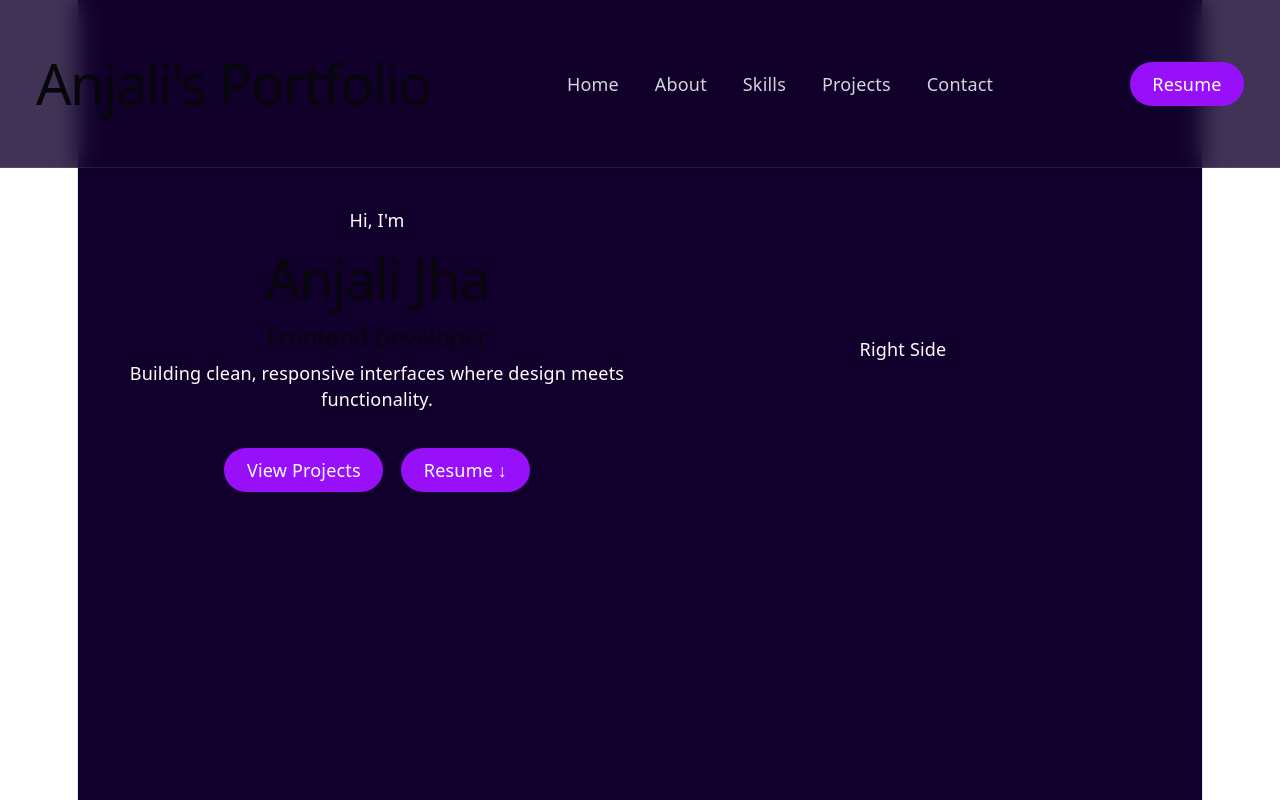
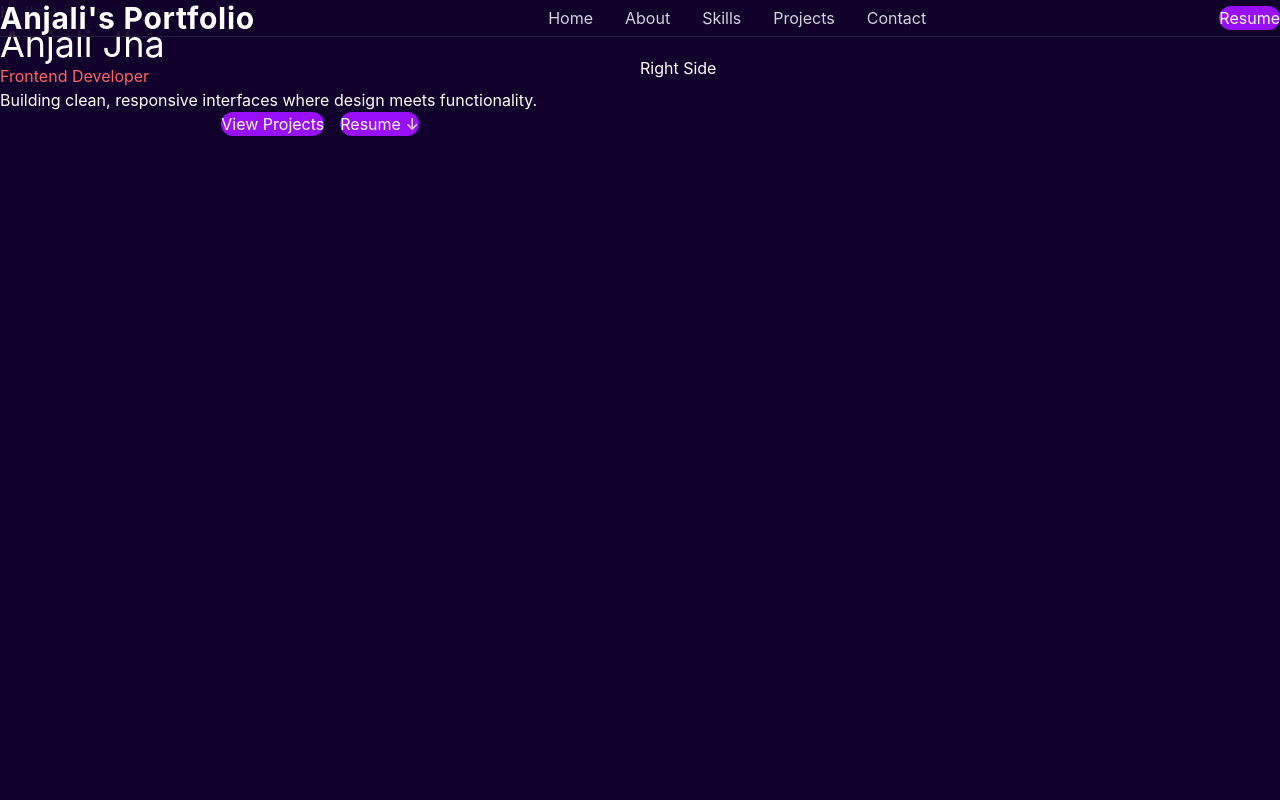
Before and after one commit to nyx-Anna/Anjali-Portfolio, a React (Vite) app: page / in a window 1280 px wide. Built offline with nearby package versions, Linux system fonts and the light colour scheme.

Commit message:
Remove default Vite styles and setup global CSS

```diff
--- a/index.html
+++ b/index.html
@@ -1,13 +1,17 @@
 <!doctype html>
 <html lang="en">
+
 <head>
   <meta charset="UTF-8" />
   <link rel="icon" type="image/svg+xml" href="/favicon.svg" />
   <meta name="viewport" content="width=device-width, initial-scale=1.0" />
-    <title>portfolio</title>
+  <style ref="stylesheet" href="./src/index.css"></style>
+  <title>Anjali's Portfolio</title>
 </head>
+
 <body>
   <div id="root"></div>
   <script type="module" src="/src/main.jsx"></script>
 </body>
+
 </html>
--- a/src/components/Hero.jsx
+++ b/src/components/Hero.jsx
@@ -1,14 +1,14 @@
 function Hero() {
   return (
-    <section className="min-h-screen bg-[#10002B] text-white pt-30 ">
+    <section className="min-h-screen bg-[#10002B] pt-30 ">
       <div className="max-w-7xl mx-auto w-full px-8 py-16">
         <div className="flex flex-col md:flex-row items-center justify-between">
           {/* Left Side */}
-          <div className="md:w-1/2 space-y-6">
-            <p>Hi, I'm</p>
-            <h1>Anjali Jha</h1>
-            <h2>Frontend Developer </h2>
-            <p>
+          <div className="md:w-1/2 space-y-8">
+            <p className="text-grey-400">Hi, I'm</p>
+            <h1 className="text-4xl">Anjali Jha</h1>
+            <h2 className="text-red-400">Frontend Developer</h2>
+            <p className="text-grey-400">
               Building clean, responsive interfaces where design meets
               functionality.
             </p>
--- a/src/index.css
+++ b/src/index.css
@@ -1,112 +1,26 @@
-:root {
-  --text: #6b6375;
-  --text-h: #08060d;
-  --bg: #fff;
-  --border: #e5e4e7;
-  --code-bg: #f4f3ec;
-  --accent: #aa3bff;
-  --accent-bg: rgba(170, 59, 255, 0.1);
-  --accent-border: rgba(170, 59, 255, 0.5);
-  --social-bg: rgba(244, 243, 236, 0.5);
-  --shadow:
-    rgba(0, 0, 0, 0.1) 0 10px 15px -3px, rgba(0, 0, 0, 0.05) 0 4px 6px -2px;
+@import "tailwindcss";
 
-  --sans: system-ui, "Segoe UI", Roboto, sans-serif;
-  --heading: system-ui, "Segoe UI", Roboto, sans-serif;
-  --mono: ui-monospace, Consolas, monospace;
-
-  font: 18px/145% var(--sans);
-  letter-spacing: 0.18px;
-  color-scheme: light dark;
-  color: var(--text);
-  background: var(--bg);
-  font-synthesis: none;
-  text-rendering: optimizeLegibility;
-  -webkit-font-smoothing: antialiased;
-  -moz-osx-font-smoothing: grayscale;
-
-  @media (max-width: 1024px) {
-    font-size: 16px;
-  }
+* {
+  margin: 0;
+  padding: 0;
+  box-sizing: border-box;
 }
 
-@media (prefers-color-scheme: dark) {
-  :root {
-    --text: #9ca3af;
-    --text-h: #f3f4f6;
-    --bg: #16171d;
-    --border: #2e303a;
-    --code-bg: #1f2028;
-    --accent: #c084fc;
-    --accent-bg: rgba(192, 132, 252, 0.15);
-    --accent-border: rgba(192, 132, 252, 0.5);
-    --social-bg: rgba(47, 48, 58, 0.5);
-    --shadow:
-      rgba(0, 0, 0, 0.4) 0 10px 15px -3px, rgba(0, 0, 0, 0.25) 0 4px 6px -2px;
-  }
-
-  #social .button-icon {
-    filter: invert(1) brightness(2);
-  }
+html {
+  scroll-behavior: smooth;
 }
 
 body {
-  margin: 0;
+  background-color: #10002b;
+  color: white;
+  font-family: Inter, sans-serif;
 }
 
-#root {
-  width: 1126px;
-  max-width: 100%;
-  margin: 0 auto;
-  text-align: center;
-  border-inline: 1px solid var(--border);
-  min-height: 100svh;
-  display: flex;
-  flex-direction: column;
-  box-sizing: border-box;
+a {
+  text-decoration: none;
+  color: inherit;
 }
 
-h1,
-h2 {
-  font-family: var(--heading);
-  font-weight: 500;
-  color: var(--text-h);
+li {
+  list-style: none;
 }
-
-h1 {
-  font-size: 56px;
-  letter-spacing: -1.68px;
-  margin: 32px 0;
-  @media (max-width: 1024px) {
-    font-size: 36px;
-    margin: 20px 0;
-  }
-}
-h2 {
-  font-size: 24px;
-  line-height: 118%;
-  letter-spacing: -0.24px;
-  margin: 0 0 8px;
-  @media (max-width: 1024px) {
-    font-size: 20px;
-  }
-}
-p {
-  margin: 0;
-}
-
-code,
-.counter {
-  font-family: var(--mono);
-  display: inline-flex;
-  border-radius: 4px;
-  color: var(--text-h);
-}
-
-code {
-  font-size: 15px;
-  line-height: 135%;
-  padding: 4px 8px;
-  background: var(--code-bg);
-}
-@import "tailwindcss";
```
Also changed, not shown: src/App.css (deleted, +0 -184 lines). Lines whose indentation alone changed are shown as unchanged.
